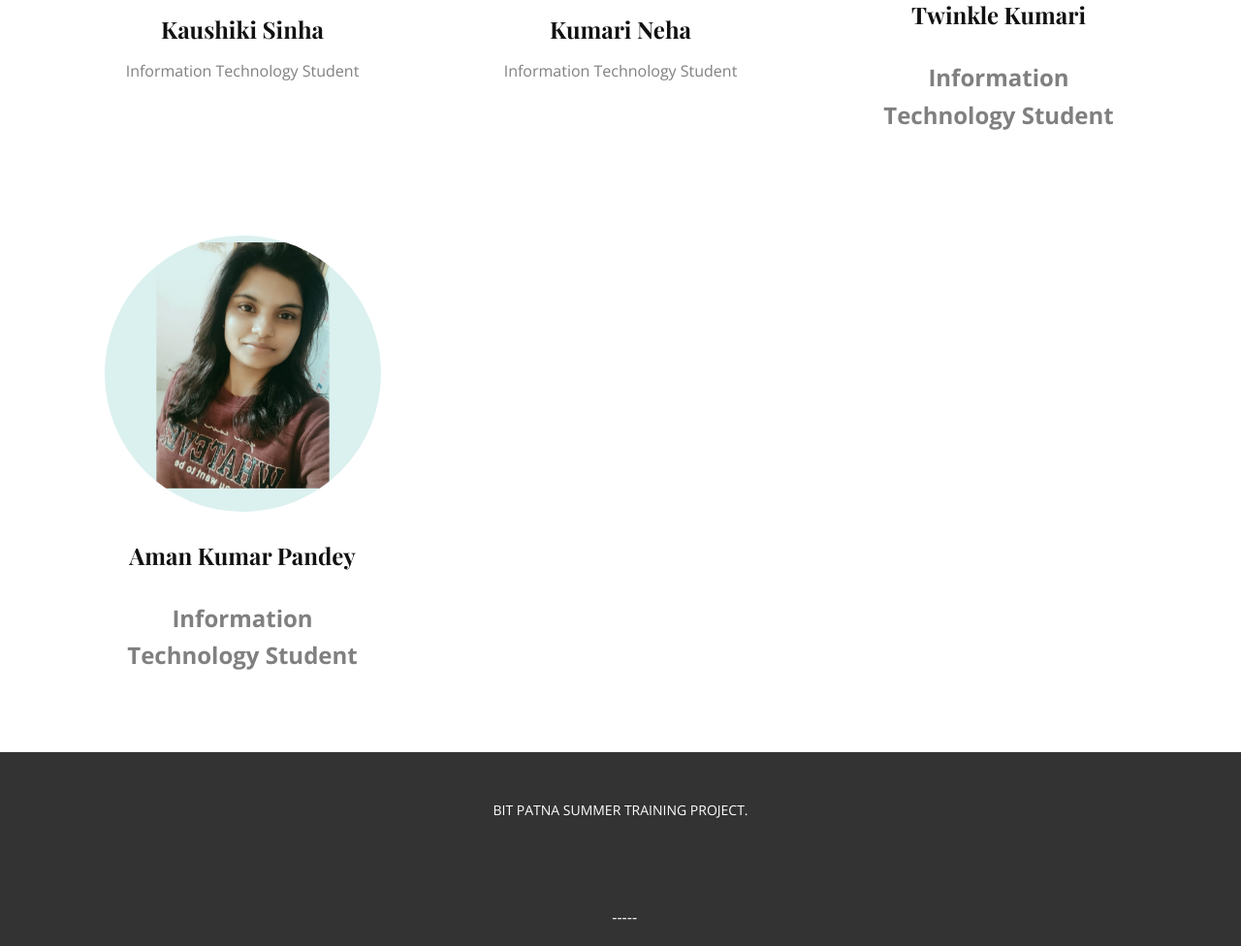
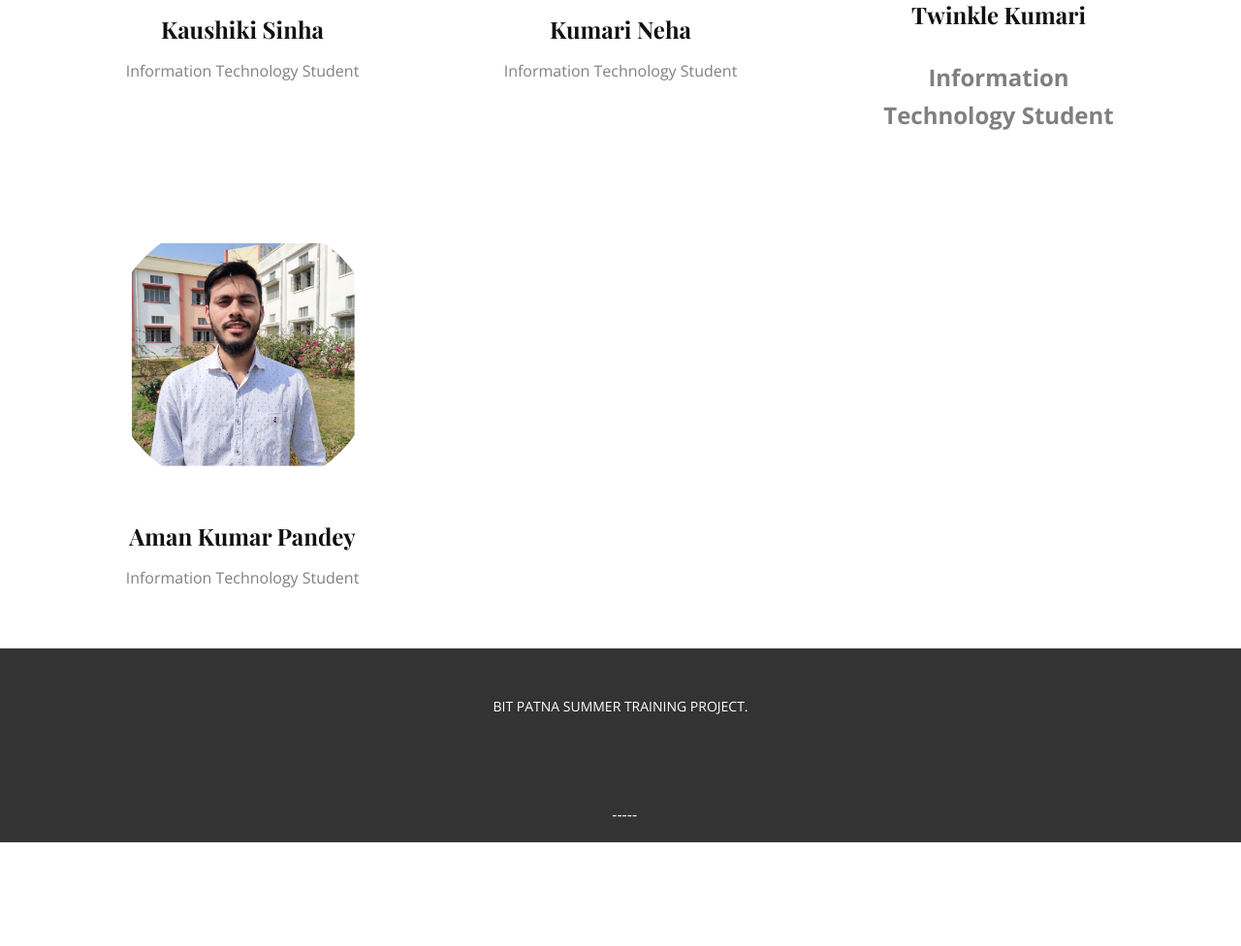
Before and after one commit to kaushikisinha06/Summer-Training-project, a Flask app: page / in a window 1280 px wide. Shown: the part 2428-3404 px from the top of the page at 97% size. After the commit the page ends 3297 px from the top, so only its background shows below. Run offline with Flask 2, Linux system fonts and the light colour scheme; parts of the project's set-up code (start-up, migrations or seed data) failed here and were passed over; some web fonts are replaced.

Commit message:
(fix:modified team member pictures)

```diff
--- a/templates/Home.html
+++ b/templates/Home.html
@@ -261,11 +261,11 @@
                   <p class="u-align-center u-text u-text-grey-50 u-text-7">Information Technology Student</p>
                 </div>
               </div>
-<div class="u-container-style u-layout-cell u-right-cell u-size-20 u-size-20-md u-white u-layout-cell-3">
-                <div class="u-container-layout u-valign-top-lg u-valign-top-md u-valign-top-sm u-valign-top-xs u-container-layout-3">
-                  <div alt="" class="u-align-left u-expanded-width-lg u-expanded-width-md u-image u-image-circle u-image-3" data-image-width="1244" data-image-height="1280"></div>
-                  <h5 class="u-align-center u-custom-font u-font-playfair-display u-text u-text-6">Aman Kumar Pandey</h5>
-                  <p class="u-align-center u-text u-text-grey-50 u-text-7">Information Technology Student</p>
+              <div class="u-container-style u-layout-cell u-right-cell u-size-20 u-size-20-md u-white u-layout-cell-4">
+                <div class="u-container-layout u-valign-top-lg u-valign-top-md u-valign-top-sm u-valign-top-xs u-container-layout-4">
+                  <div alt="" class="u-align-left u-expanded-width-lg u-expanded-width-md u-image u-image-circle u-image-4" data-image-width="1244" data-image-height="1280"></div>
+                  <h5 class="u-align-center u-custom-font u-font-playfair-display u-text u-text-7">Aman Kumar Pandey</h5>
+                  <p class="u-align-center u-text u-text-grey-50 u-text-8">Information Technology Student</p>
                 </div>
               </div>
             </div>
```
